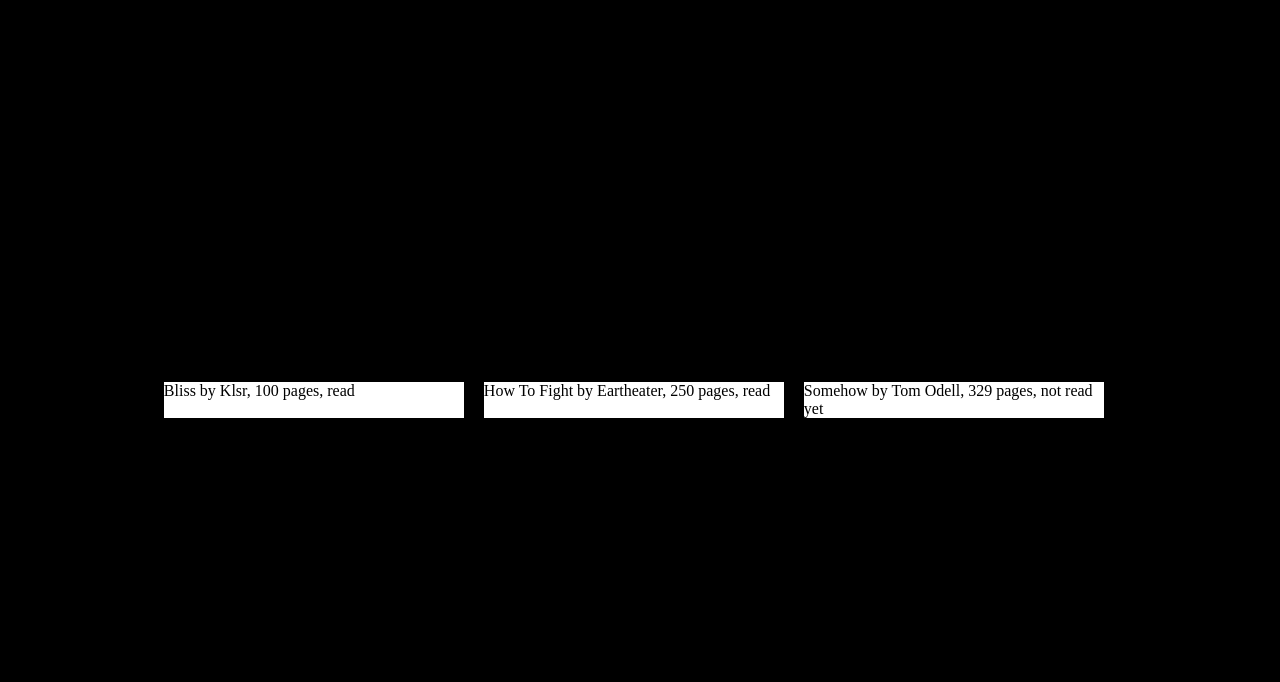
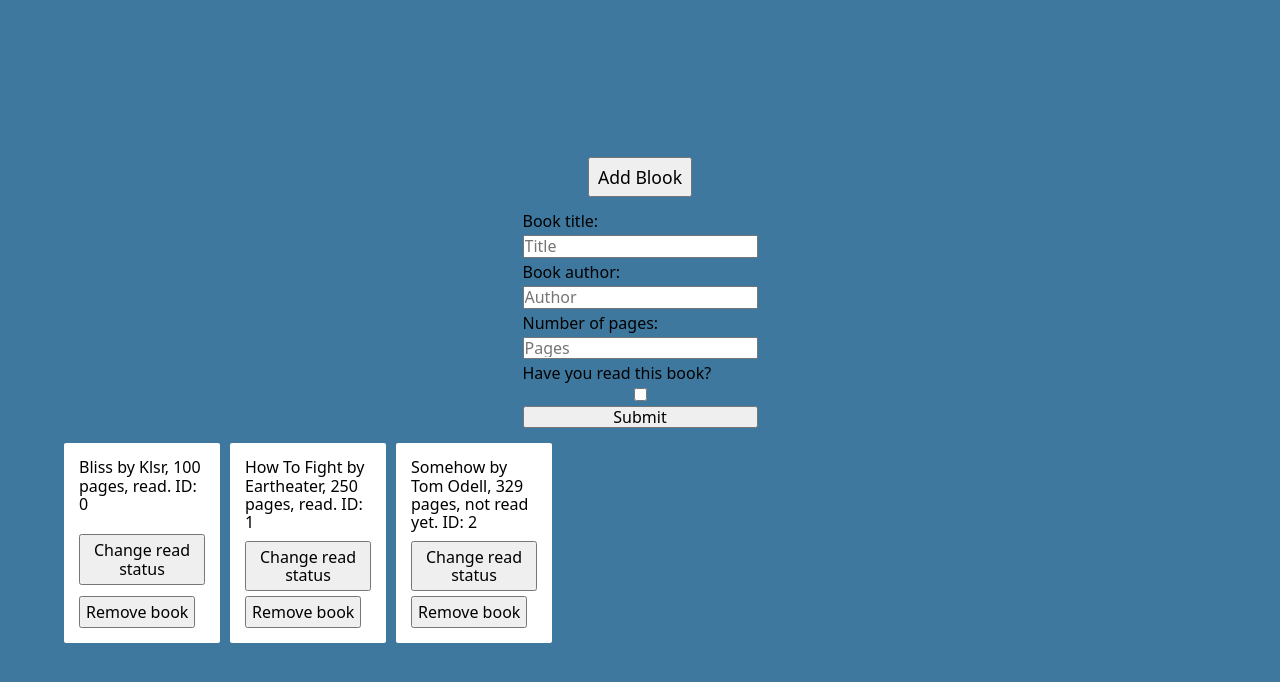
Before and after one commit to melowoof/odin-library, a plain HTML site: page index.html in a window 1280 px wide. Drawn offline with Linux system fonts and the light colour scheme.

Commit message:
completeled library

```diff
--- a/index.html
+++ b/index.html
@@ -2,19 +2,38 @@
 <html lang="en">
 
 <head>
-    <meta charset="UTF-8">
-    <meta name="viewport" content="width=device-width, initial-scale=1.0">
-    <title>Document</title>
-    <link rel="stylesheet" href="styles.css">
-    <link rel="stylesheet" href="normalize.css">
-    <script src="script.js" defer></script>
+  <meta charset="UTF-8" />
+  <meta name="viewport" content="width=device-width, initial-scale=1.0" />
+  <title>Document</title>
+  <link rel="stylesheet" href="styles.css" />
+  <link rel="stylesheet" href="normalize.css" />
+  <script src="script.js" defer></script>
 </head>
 
 <body>
-    <div class="library">
-
-    </div>
-
+  <div class="mainContainer">
+    <button class="addBookButton">Add Blook</button>
+    <form action="" id="addBookForm" class="addBookForm">
+      <div>
+        <label for="title">Book title:</label>
+        <input type="text" id="title" placeholder="Title" />
+      </div>
+      <div>
+        <label for="author">Book author:</label>
+        <input type="text" id="author" placeholder="Author" />
+      </div>
+      <div>
+        <label for="pages">Number of pages:</label>
+        <input type="text" id="pages" placeholder="Pages" />
+      </div>
+      <div>
+        <label for="hasRead">Have you read this book?</label>
+        <input type="checkbox" id="hasRead" />
+      </div>
+      <button type="submit">Submit</button>
+    </form>
+    <div class="library"></div>
+  </div>
 </body>
 
 </html>
--- a/script.js
+++ b/script.js
@@ -1,11 +1,29 @@
-const myLibrary = [];
+let myLibrary = [];
+const addBookButton = document.querySelector(".addBookButton");
+const addBookForm = document.querySelector(".addBookForm");
 
-function Book(title, author, pages, hasRead) {
+function Book(title, author, pages, hasRead, id) {
   this.title = title;
   this.author = author;
   this.pages = pages;
   this.hasRead = hasRead;
+  this.id = id;
 }
+
+const libraryModule = {
+  nextId: 0,
+  addBookToLibrary: function (titleInput, authorInput, pagesInput, hasRead) {
+    const book = new Book(
+      titleInput,
+      authorInput,
+      pagesInput,
+      hasRead,
+      this.nextId
+    );
+    myLibrary.push(book);
+    this.nextId++;
+  },
+};
 
 Book.prototype.info = function () {
   return `${this.title} by ${this.author}, ${this.pages} pages, ${
@@ -13,35 +31,70 @@
   }`;
 };
 
-function addBookToLibrary() {
-  let titleInput = prompt("Enter book title: ");
-  let authorInput = prompt("Enter book author: ");
-  let pagesInput = prompt("Enter number of pages: ");
-  let hasRead = confirm("Have you read this book yet?");
+Book.prototype.returnId = function () {
+  return this.id;
+};
 
-  const book = new Book(titleInput, authorInput, pagesInput, hasRead);
-  myLibrary.push(book);
-}
+Book.prototype.changeReadStatus = function () {
+  this.hasRead = !this.hasRead;
+  displayBooks();
+};
 
 function addBookFiller() {
-  const firstBook = new Book("Bliss", "Klsr", "100", true);
-  const secondBook = new Book("How To Fight", "Eartheater", "250", true);
-  const thirdBook = new Book("Somehow", "Tom Odell", "329", false);
-
-  myLibrary.push(firstBook);
-  myLibrary.push(secondBook);
-  myLibrary.push(thirdBook);
+  libraryModule.addBookToLibrary("Bliss", "Klsr", "100", true);
+  libraryModule.addBookToLibrary("How To Fight", "Eartheater", "250", true);
+  libraryModule.addBookToLibrary("Somehow", "Tom Odell", "329", false);
 }
 
 function displayBooks() {
   const library = document.querySelector(".library");
+  library.innerHTML = "";
+
   myLibrary.forEach(function (book) {
     const bookCard = document.createElement("div");
+    const removeBookButton = document.createElement("button");
+    const changeReadStatus = document.createElement("button");
+    const bookId = book.id;
+
     bookCard.classList.add("card");
+    bookCard.setAttribute("id", bookId);
     bookCard.innerHTML = book.info();
+    bookCard.innerHTML += `. ID: ${bookId}`;
+
+    changeReadStatus.addEventListener("click", () => {
+      book.changeReadStatus();
+    });
+    changeReadStatus.innerHTML = "Change read status";
+
+    removeBookButton.addEventListener("click", () => {
+      myLibrary = myLibrary.filter((item) => item.id !== bookId);
+      library.removeChild(bookCard);
+    });
+    removeBookButton.innerHTML = "Remove book";
+
+    bookCard.appendChild(changeReadStatus);
+    bookCard.appendChild(removeBookButton);
     library.appendChild(bookCard);
   });
 }
+
+addBookButton.addEventListener("click", () => {
+  addBookForm.classList.contains("hidden")
+    ? addBookForm.classList.remove("hidden")
+    : addBookForm.classList.add("hidden");
+
+  // displayBooks();
+});
+
+addBookForm.addEventListener("submit", (event) => {
+  event.preventDefault();
+  const titleInput = addBookForm.title.value;
+  const authorInput = addBookForm.author.value;
+  const pagesInput = addBookForm.pages.value;
+  const hasRead = addBookForm.hasRead.checked;
+  libraryModule.addBookToLibrary(titleInput, authorInput, pagesInput, hasRead);
+  displayBooks();
+});
 
 //
 //
--- a/styles.css
+++ b/styles.css
@@ -1,21 +1,79 @@
+@font-face {
+  font-family: "Chancery";
+  src: url(fonts/Apple\ Chancery.ttf);
+}
+
+* {
+  /* margin: 0; */
+  padding: 0;
+  font-family: system-ui, -apple-system, BlinkMacSystemFont, "Segoe UI", Roboto,
+    Oxygen, Ubuntu, Cantarell, "Open Sans", "Helvetica Neue", sans-serif;
+  box-sizing: border-box;
+}
+
 html {
   height: 100%;
-  background: #000;
+  background: #3f789e;
 }
 
 body {
   height: 100%;
+
   display: grid;
   place-items: center;
 }
 
+.mainContainer {
+  display: grid;
+  place-items: center;
+  gap: 15px;
+  width: 100%;
+}
+
 .library {
   /* background: red; */
+  /* outline: 1px solid red; */
   display: grid;
-  grid-template-columns: repeat(3, minmax(300px, 10%));
-  gap: 20px;
+  grid-template-columns: repeat(auto-fill, minmax(150px, 1fr));
+  width: 90%;
+  grid-auto-rows: 200px;
+  gap: 10px;
 }
 
 .card {
+  display: grid;
   background: white;
+  padding: 15px;
+  border-radius: 2px;
 }
+
+.card > button {
+  /* background: red; */
+  width: fit-content;
+  height: fit-content;
+  align-self: end;
+  padding: 5px;
+}
+
+.addBookButton {
+  /* outline: 1px solid red; */
+  width: fit-content;
+  height: fit-content;
+  padding: 8px;
+  font-size: 1.1rem;
+}
+
+.addBookForm {
+  /* background: red; */
+  display: grid;
+  gap: 5px;
+}
+
+.hidden {
+  display: none !important;
+}
+
+.addBookForm > div {
+  display: grid;
+  gap: 5px;
+}
```
